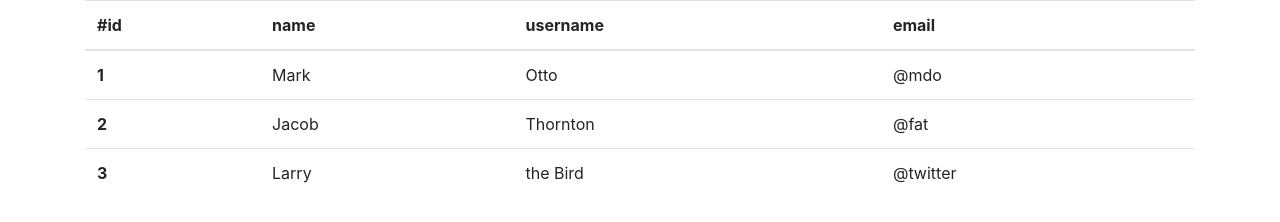
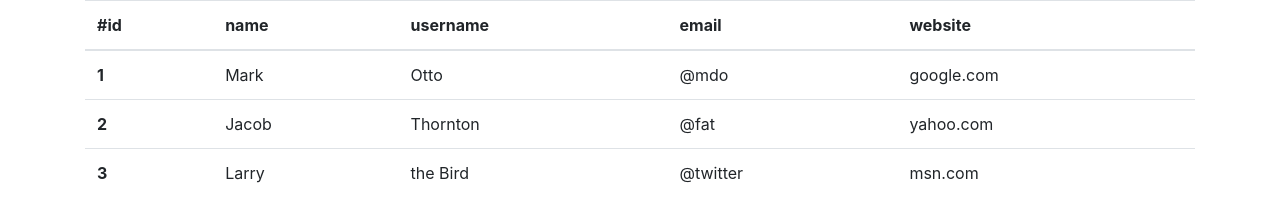
Before and after one commit to nimishaCodes/microservices-task-4, a plain HTML site: page wwwroot/index.html in a window 1280 px wide. Drawn offline with nearby package versions, Linux system fonts and the light colour scheme.

Commit message:
Added a new column "website"

```diff
--- a/wwwroot/index.html
+++ b/wwwroot/index.html
@@ -17,6 +17,7 @@
                     <th scope="col">name</th>
                     <th scope="col">username</th>
                     <th scope="col">email</th>
+                    <th scope="col">website</th>
                 </tr>
             </thead>
             <tbody>
@@ -25,18 +26,21 @@
                     <td>Mark</td>
                     <td>Otto</td>
                     <td>@mdo</td>
+                    <td>google.com</td>
                 </tr>
                 <tr>
                     <th scope="row">2</th>
                     <td>Jacob</td>
                     <td>Thornton</td>
                     <td>@fat</td>
+                    <td>yahoo.com</td>
                 </tr>
                 <tr>
                     <th scope="row">3</th>
                     <td>Larry</td>
                     <td>the Bird</td>
                     <td>@twitter</td>
+                    <td>msn.com</td>
                 </tr>
             </tbody>
         </table>
```
